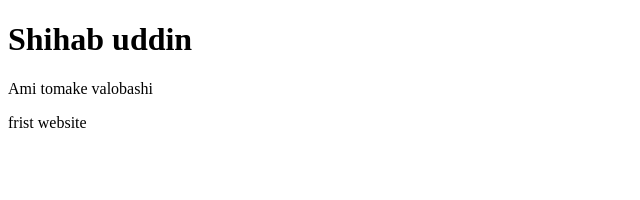
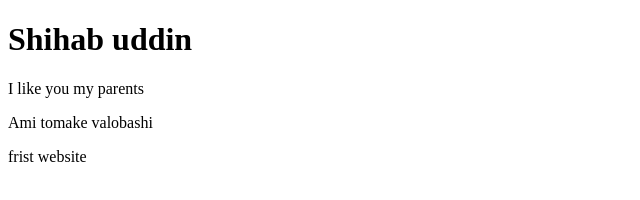
Before and after one commit to shiuddin/practice-repo, a plain HTML site: page index.html in a window 1280 px wide. Shown: the whole page, without its empty margins (0-640 px from the left). Drawn offline with Linux system fonts and the light colour scheme.

Commit message:
Your commit message

```diff
--- a/index.html
+++ b/index.html
@@ -8,6 +8,7 @@
 
 <body>
     <h1>Shihab uddin</h1>
+    <p>I like you my parents</p>
     <p>Ami tomake valobashi</p>
     <p>frist website</p>
 </body>
```
